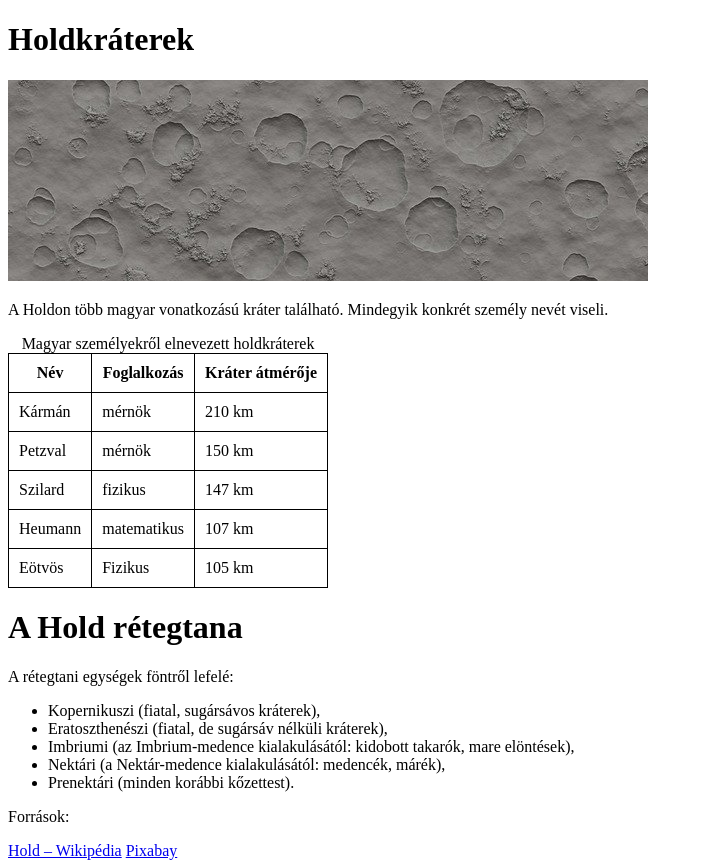
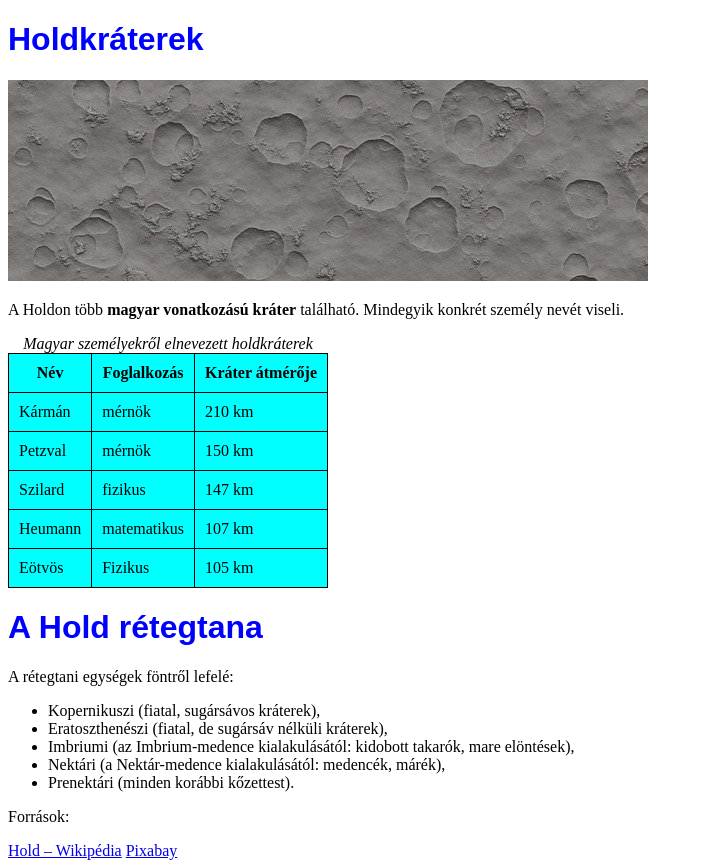
Before and after one commit to SzalaiDani/orimunka0925, a plain HTML site: page index.html in a window 1280 px wide. Shown: the whole page, without its empty margins (0-703 px from the left). Drawn offline with Linux system fonts and the light colour scheme.

Commit message:
teljes oldal kész

```diff
--- a/index.html
+++ b/index.html
@@ -4,6 +4,7 @@
 <head>
     <meta charset="UTF-8">
     <meta name="author" content="Szalai Dani">
+    <meta name="keywords" content="Hold kráterek">
     <link rel="stylesheet" href="stilus.css">
     <title>Hold</title>
 </head>
@@ -11,10 +12,10 @@
 <body>
     <header>
         <h1>Holdkráterek</h1>
-        <img src="kraterek.jpg" alt="Holdkráterek">
+        <img src="kraterek.jpg" alt="Holdkráterekről készült fotók" title="Holdkráterekről készült fotók">
     </header>
     <main>
-        <p>A Holdon több magyar vonatkozású kráter található. Mindegyik konkrét személy nevét
+        <p>A Holdon több <span id="vastag">magyar vonatkozású kráter</span> található. Mindegyik konkrét személy nevét
             viseli.</p>
 
         <table>
--- a/stilus.css
+++ b/stilus.css
@@ -9,3 +9,19 @@ td,th {
 
 
 /* További beállítások a feladat szerint */
+h1 {
+        color: blue;
+        /*font-family: Arial, Helvetica, sans-serif;*/
+}
+h2, h1 {
+        font-family: Arial, Helvetica, sans-serif;
+}
+#vastag {
+        font-weight: bold;
+}
+caption {
+        font-style: italic;
+}
+table {
+        background-color: aqua;
+}
```
